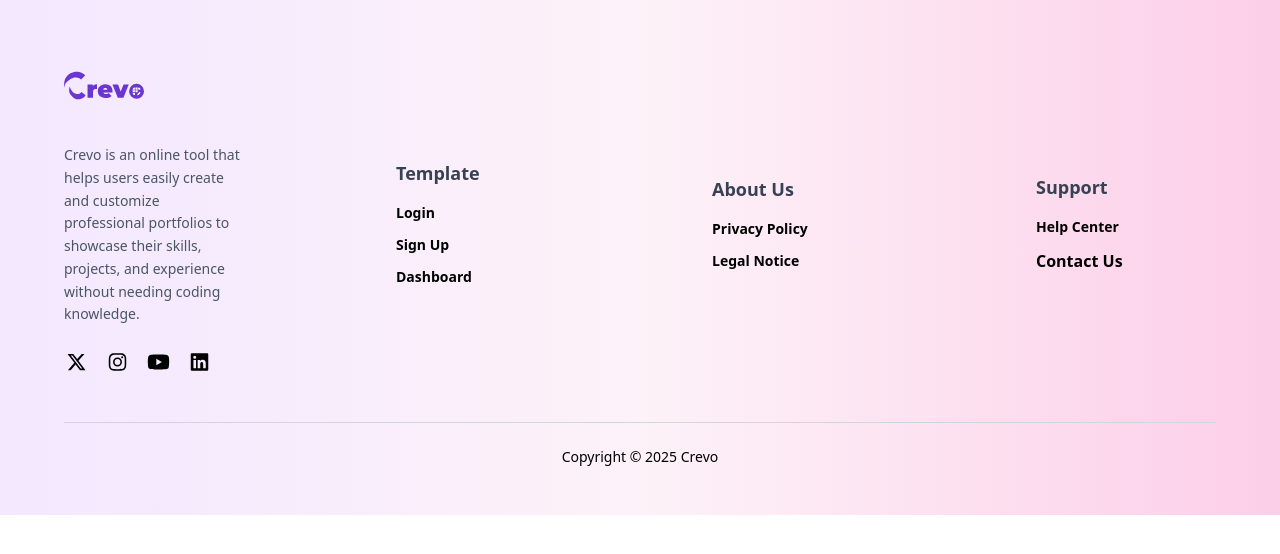
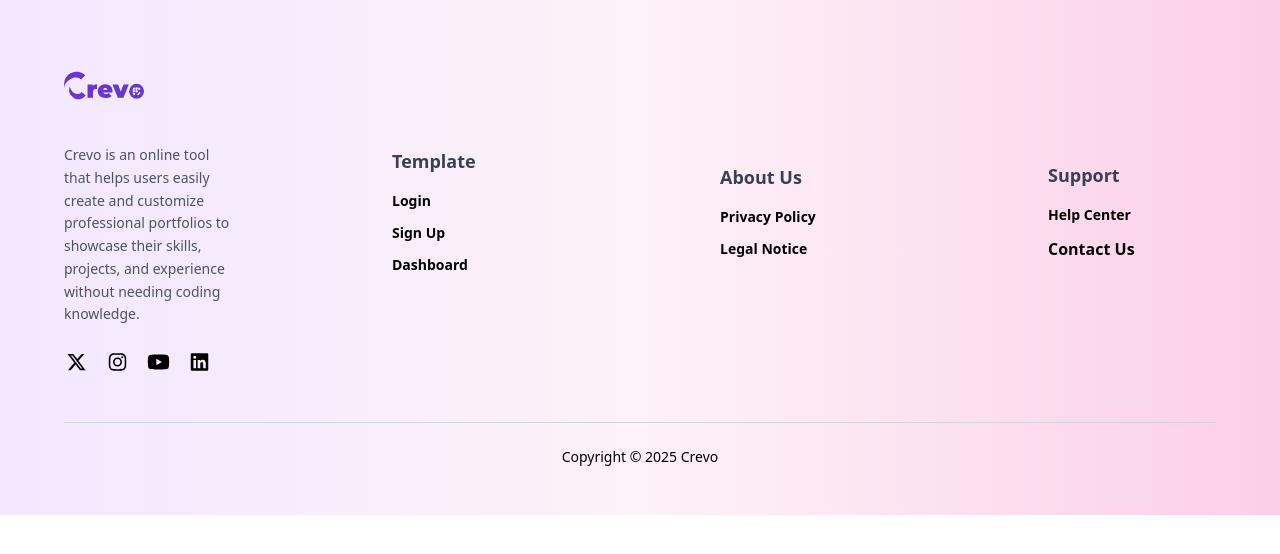
Before and after one commit to meypanhawath/found-web-final, a React (Vite) app: page / in a window 1280 px wide. Shown: the top 554 px of the page. Built offline with nearby package versions, Linux system fonts and the light colour scheme.

Commit message:
pull from main

```diff
--- a/src/components/footer/Footer.jsx
+++ b/src/components/footer/Footer.jsx
@@ -8,7 +8,7 @@ const CrevoFooter = () => {
     <footer className="bg-gradient-to-r from-purple-100 via-pink-50 to-pink-200 px-5 py-12">
       <div className="max-w-6xl mx-auto">
         {/* Main Footer Content */}
-        <div className="grid grid-cols-1 md:grid-cols-4 gap-0 justify-center items-center md:gap-36 mb-12">
+        <div className="grid grid-cols-1 md:grid-cols-4 gap-0 justify-center items-center md:gap-40 mb-12">
           {/* Brand Section */}
           <div className="col-span-1 md:col-span-1">
             <section >
@@ -52,8 +52,8 @@ const CrevoFooter = () => {
           </div>
 
           {/* Template Section */}
-          <div className="col-span-1 py-10  p-2 pd-4 ">
-           <div className=" md:text-left mt-6 ">
+          <div className="col-span-1 py-8">
+           <div className="">
              <h3 className="text-lg font-semibold text-gray-700 mb-4 ">
               Template
             </h3>
@@ -84,7 +84,7 @@ const CrevoFooter = () => {
 
           {/* About Us Section */}
           <div className="col-span-1 py-8">
-            <div className="mt-6">
+            <div className="">
                <h3 className="text-lg font-semibold text-gray-700 mb-4">
               About Us
             </h3>
@@ -110,7 +110,7 @@ const CrevoFooter = () => {
 
           {/* Support Section */}
           <div className="col-span-1 py-8">
-            <div className="mt-6">
+            <div className="">
                  <h3 className="text-lg font-semibold text-gray-700 mb-4">
               Support
             </h3>
```
